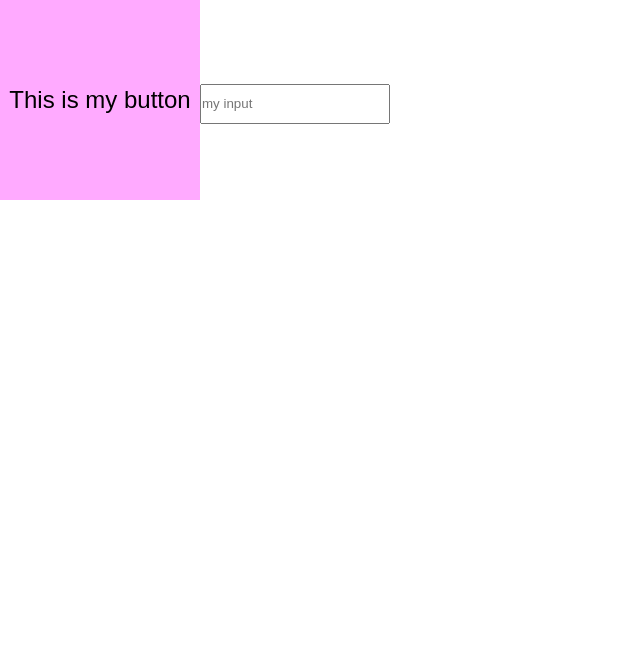
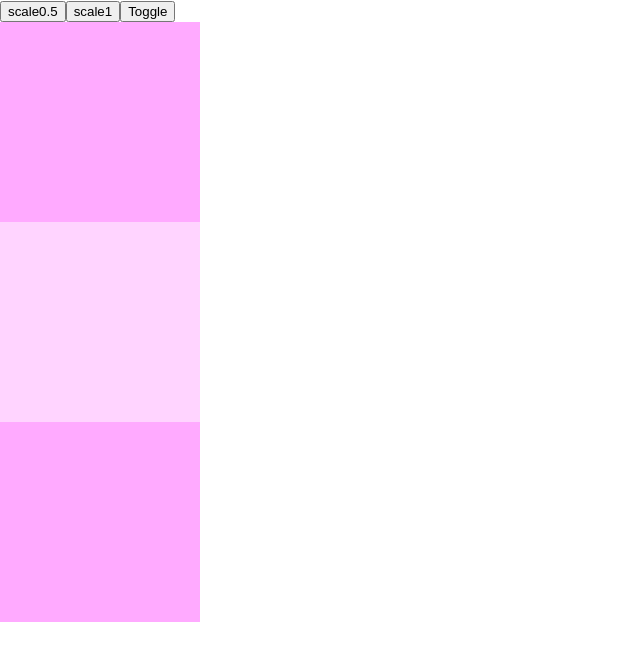
Before and after one commit to hunter850/react, a React (Vite) app: page / in a window 1280 px wide. Shown: the top 660 px of the page, without its empty margins (0-640 px from the left). Built offline with nearby package versions, Linux system fonts and the light colour scheme.

Commit message:
try use framer motion

```diff
--- a/src/App.jsx
+++ b/src/App.jsx
@@ -1,7 +1,6 @@
-import TryStyledComponent from "./practice/55.TryStyledComponent";
-
+import TryFramerMotion from "./practice/56.TryFramerMotion";
 function App() {
-    return <TryStyledComponent />;
+    return <TryFramerMotion />;
 }
 
 export default App;
--- /dev/null
+++ b/src/practice/56.TryFramerMotion.jsx
@@ -0,0 +1,54 @@
+import { Fragment, useMemo, useState } from "react";
+import { motion } from "framer-motion";
+
+function TryFramerMotion() {
+    const [animation, setAnimation] = useState({});
+    const [isShow, setIsShow] = useState(false);
+    const styles = useMemo(() => {
+        return {
+            box: {
+                width: "200px",
+                height: "200px",
+                backgroundColor: "#faf",
+            },
+        };
+    }, []);
+    const variants = {
+        hidden: { opacity: 0.5 },
+        visible: { opacity: 1 },
+    };
+    return (
+        <Fragment>
+            <button
+                onClick={() => setAnimation({ scale: 0.5, x: 200, y: 200 })}
+            >
+                scale0.5
+            </button>
+            <button onClick={() => setAnimation({ scale: 1 })}>scale1</button>
+            <button onClick={() => setIsShow(!isShow)}>Toggle</button>
+            <motion.div animate={animation} style={styles.box} />
+            <motion.div
+                initial="hidden"
+                animate={isShow ? "visible" : ""}
+                variants={variants}
+                style={styles.box}
+            />
+            <motion.div
+                drag
+                dragConstraints={{
+                    left: -100,
+                    right: 100,
+                    top: -100,
+                    bottom: 100,
+                }}
+                dragElastic={0.2}
+                dragMomentum={false}
+                whileHover={{ scale: 1.1 }}
+                whileTap={{ scale: 0.9 }}
+                style={styles.box}
+            />
+        </Fragment>
+    );
+}
+
+export default TryFramerMotion;
```
